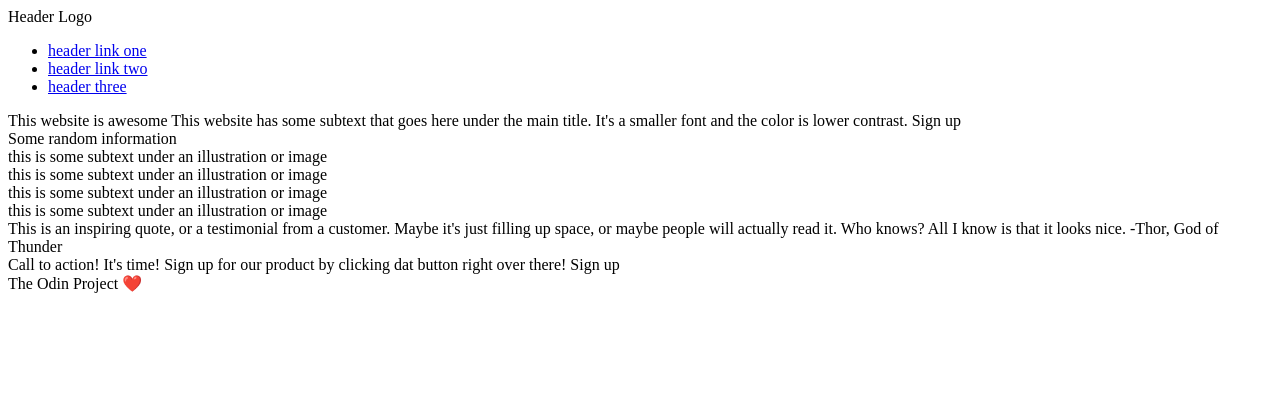
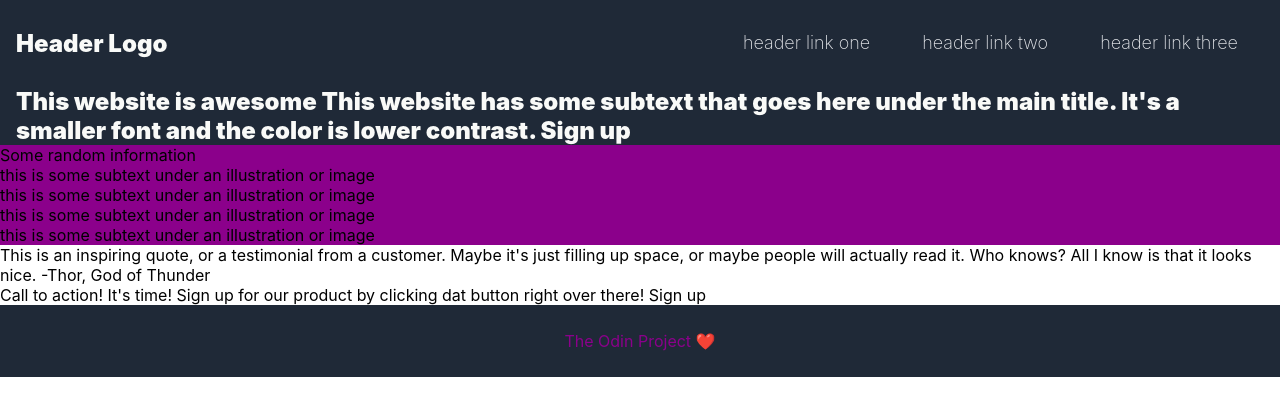
Before and after one commit to Bardamusic/odin-landing-page, a plain HTML site: page index.html in a window 1280 px wide. Drawn offline with Linux system fonts and the light colour scheme.

Commit message:
Header looks nice, not identical

```diff
--- a/index.html
+++ b/index.html
@@ -14,9 +14,11 @@
         <ul>
           <li><a href="#">header link one</a></li>
           <li><a href="#">header link two</a></li>
-          <li><a href="#">header three</a></li>
+          <li><a href="#">header link three</a></li>
         </ul>
       </div>
+    </div>
+    <div class="header">
       This website is awesome
 
       This website has some subtext that goes here under the main title.
--- a/style.css
+++ b/style.css
@@ -0,0 +1,64 @@
+body {
+    font-family: -apple-system, BlinkMacSystemFont, 'Segoe UI', Roboto, Oxygen, Ubuntu, Cantarell, 'Open Sans', 'Helvetica Neue', sans-serif;
+    margin: 0;
+    min-height: 100vh;
+    display: flex;
+    flex-direction: column;
+
+  }
+
+  .body {
+    flex: 1;
+    display: flex;
+  }
+
+  .header {
+    background: #1f2937;
+    color: #f9faf8;
+    display: flex;
+    align-items: center;
+    padding: 0 16px;
+    font-size: 24px;
+    font-weight: 900;
+  }
+
+  .header-links {
+    margin-left: auto;
+  }
+
+  .sub-text {
+    background: #1f2937;
+  }
+
+  .content {
+    background: darkmagenta;
+  }
+
+  .footer {
+    height: 72px;
+    background: #1f2937;
+    color: darkmagenta;
+    display: flex;
+    align-items: center;
+    justify-content: center;
+  }
+
+  ul {
+    list-style-type: none;
+    margin: 0;
+    padding: 0;
+    display: flex;
+  }
+
+  li {
+    margin: 10px;
+    margin-bottom: 16px;
+    padding: 16px;
+  }
+
+  a {
+    text-decoration: none;
+    font-size: 18px;
+    color: #e5e7eb;
+    font-weight: 200;
+  }
```
